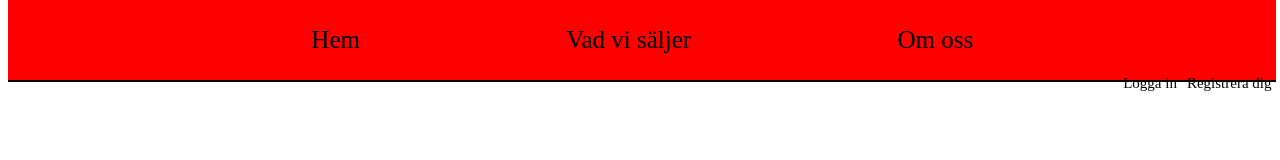
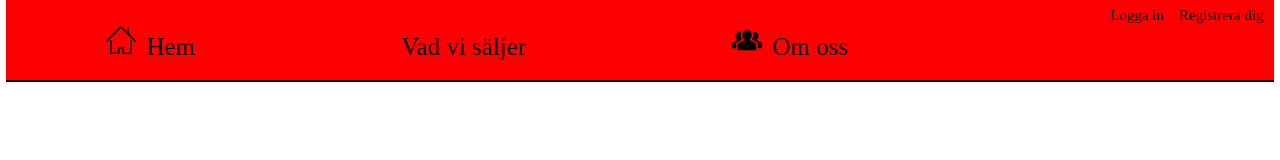
Before and after one commit to Keppan/Butikshemsida, a plain HTML site: page Index.html in a window 1280 px wide. Drawn offline with Linux system fonts and the light colour scheme.

Commit message:
Positionering av inloggning flyttad.

```diff
--- a/Css/Stylesheet.css
+++ b/Css/Stylesheet.css
@@ -2,34 +2,42 @@ body {
 
 }
 .header {
-	width: 99.1%;
+	width: 99%;
 	height: 10%;
 	background-color: red;
     position:absolute;
     top: 0;
+    left: 0.5%;
     border-bottom: 2px solid black;
     font-size: 25px;
-    line-height: 30px;
+    padding: 0 0 0% 0;
+    margin: 0% 0% 0 0;
 
 }
 header {
-
 }
 .nav {
-
 }
 .nav ul {
 	list-style: none;
 	text-align: center;
-	padding: 0;
+	float: left;
+	padding: 2% 0 2% 0;
+	margin: 0% 0 0% 0;
 	top:0;
-    left:10px;
-    right:10px;
 }
 .nav li {
 	display: inline-block;
 	padding: 0px 100px 0px 100px;
 	clear: both;
+}
+.nav li img {
+width: 30px;
+height: 30px;
+padding: 0 10px 0 0;
+}
+#about {
+	color: white;
 }
 #login {
 	float: right;
@@ -37,11 +45,13 @@ header {
 	padding: 0 0 0 0;
 	line-height: 2px ;
 	font-size: 20px;
+	position: relative;
 }
 #login ul {
 
 }
 #login li {
-	padding: 0 5px 0 0;
+	padding: 0 10px 0 0;
 	font-size: 15px;
+	line-height: 30px;
 }
--- a/Index.html
+++ b/Index.html
@@ -11,9 +11,9 @@
 				<header>
 					<div class="nav">
 						<ul>
-							<li>Hem</li>
+							<li><img src="Resurser/Hemikon.svg">Hem</li>
 							<li>Vad vi säljer</li>
-							<li>Om oss</li>
+							<li><img src="Resurser/Omossikon.svg" id="about">Om oss</li>
 						</ul>
 						<ul id="login">
 							<li>Logga in</li>
```
Also changed, not shown: Resurser/Hemikon.svg (added), Resurser/Omossikon.svg (added).
